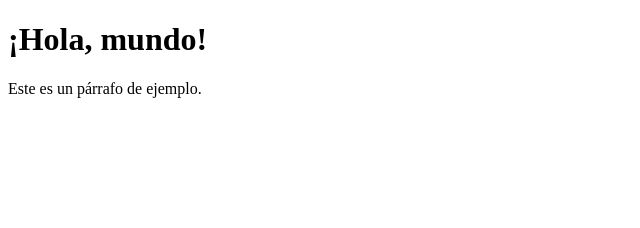
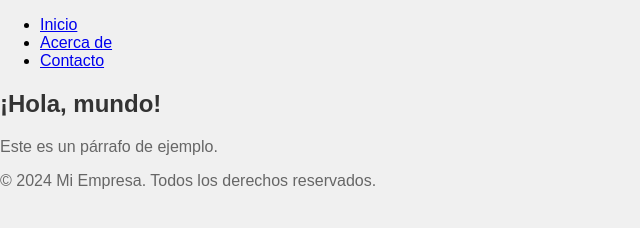
Before and after one commit to Tiriwar1102/Actividad1, a plain HTML site: page index.html in a window 1280 px wide. Shown: the whole page, without its empty margins (0-640 px from the left). Drawn offline with Linux system fonts and the light colour scheme.

Commit message:
Modificación index

```diff
--- a/index.html
+++ b/index.html
@@ -1,14 +1,46 @@
 <!DOCTYPE html>
-<html lang="en">
+<html lang="es">
 <head>
     <meta charset="UTF-8">
     <meta name="viewport" content="width=device-width, initial-scale=1.0">
     <title>Título de tu página</title>
+    <style>
+
+        body {
+            font-family: Arial, sans-serif;
+            margin: 0;
+            padding: 0;
+            background-color: #f0f0f0;
+        }
+        h1 {
+            color: #333;
+        }
+        p {
+            color: #666;
+        }
+    </style>
 </head>
 <body>
+    <header>
+        <nav>
+            <ul>
+                <li><a href="#">Inicio</a></li>
+                <li><a href="#">Acerca de</a></li>
+                <li><a href="#">Contacto</a></li>
+            </ul>
+        </nav>
+    </header>
 
-    <h1>¡Hola, mundo!</h1>
-    <p>Este es un párrafo de ejemplo.</p>
+    <main>
+        <section>
+            <h1>¡Hola, mundo!</h1>
+            <p>Este es un párrafo de ejemplo.</p>
+        </section>
+    </main>
+
+    <footer>
+        <p>&copy; 2024 Mi Empresa. Todos los derechos reservados.</p>
+    </footer>
 
 </body>
 </html>
```
